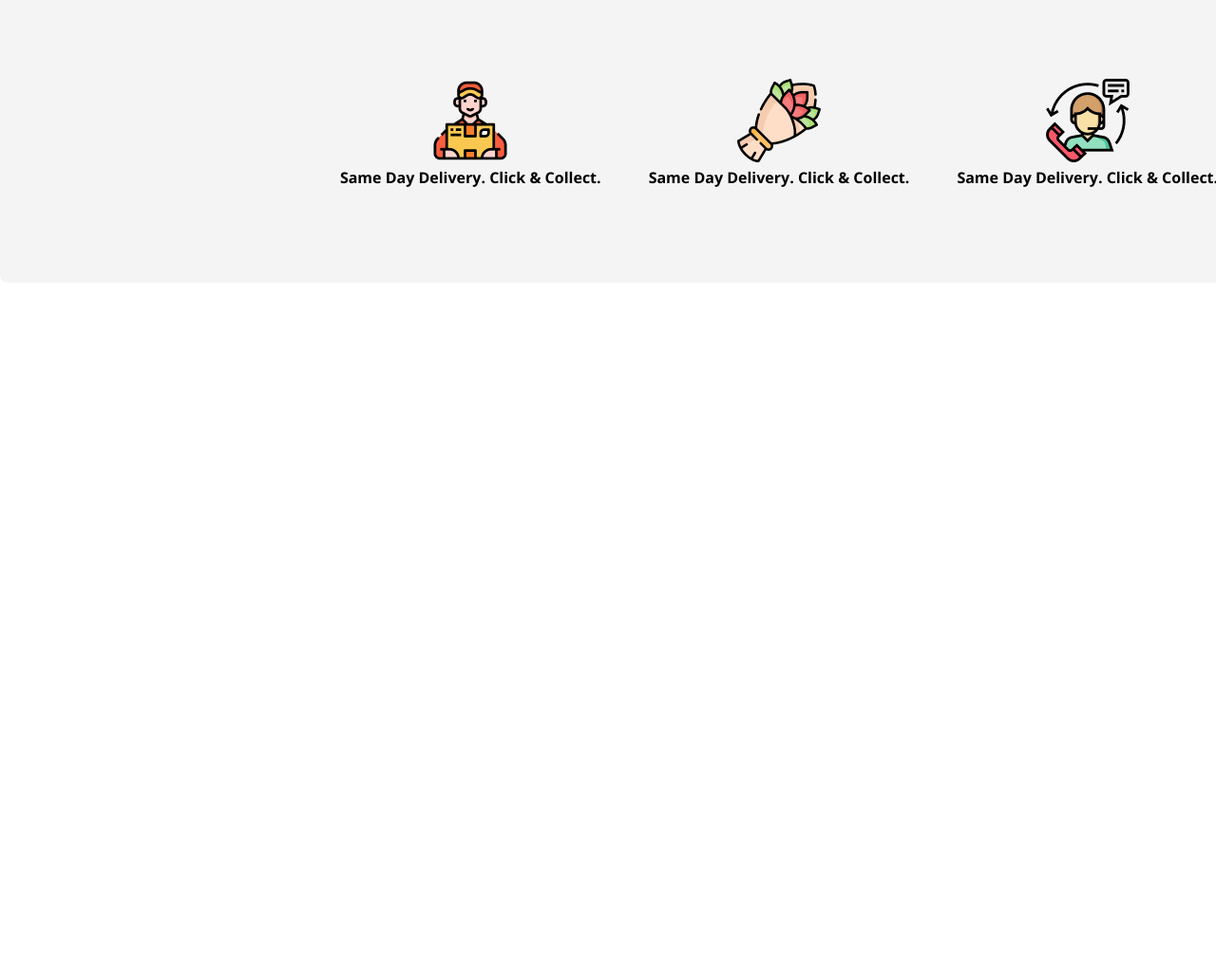
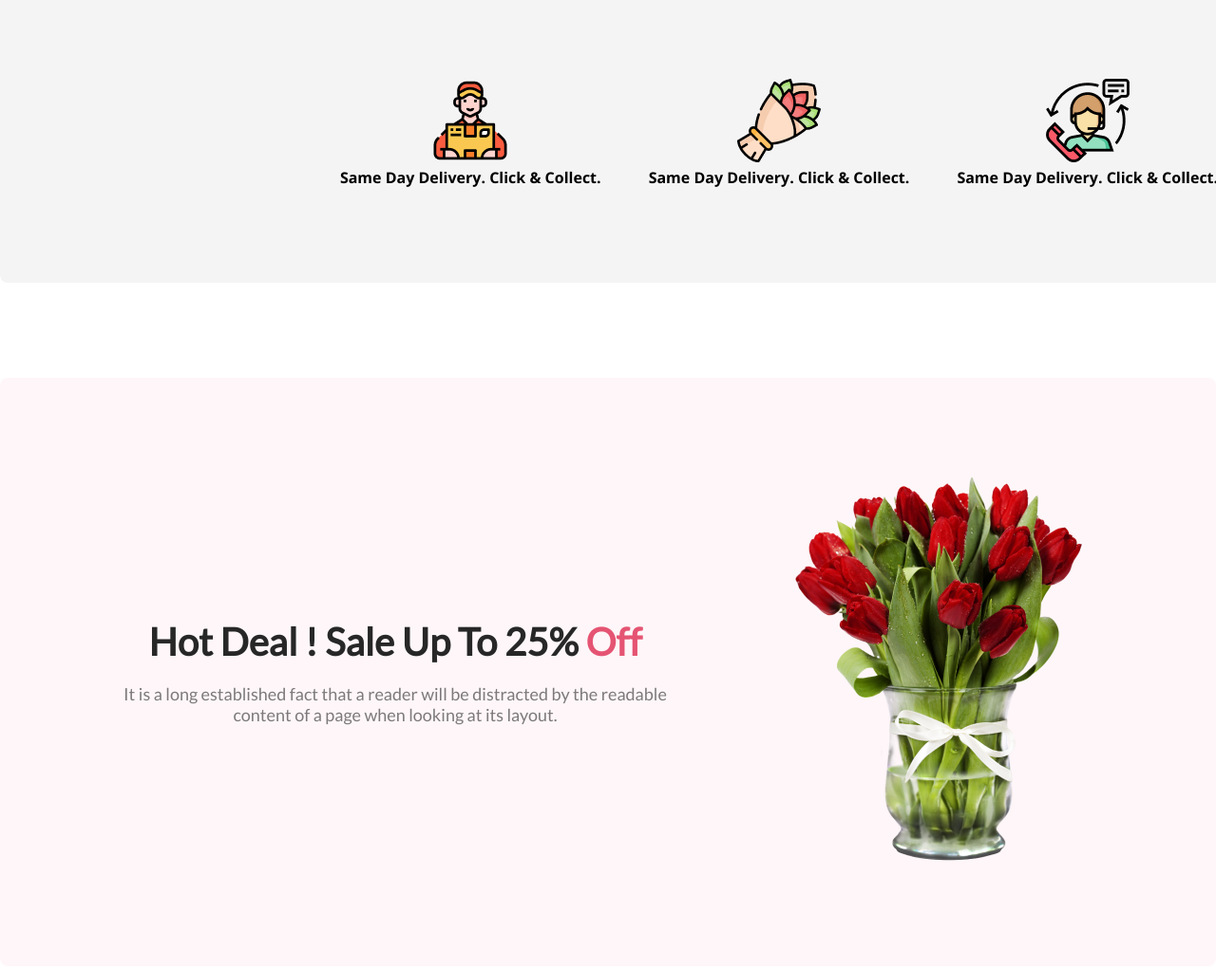
Before and after one commit to Samrat-ahammed/flower-shop-assignment, a plain HTML site: page index.html in a window 1280 px wide. Shown: the part 1906-2927 px from the top of the page at 95% size. Before the commit the page ends 2204 px from the top, so only its background shows below. Drawn offline with nearby package versions, Linux system fonts and the light colour scheme.

Commit message:
add hotdeal section

```diff
--- a/index.html
+++ b/index.html
@@ -80,6 +80,24 @@
           <p>Same Day Delivery. Click & Collect.</p>
         </div>
       </div>
+      <!-- hot deal section -->
+
+      <div class="hotdeal-container">
+        <div class="hot-deal-text">
+          <h2 class="featured-title-text">
+            Hot Deal ! Sale Up To 25% <span id="privet-text">Off</span>
+          </h2>
+          <p class="featured-subtitle-text">
+            It is a long established fact that a reader will be distracted by
+            the readable <br />
+            content of a page when looking at its layout.
+          </p>
+        </div>
+
+        <div class="hotdeal-image">
+          <img src="Flower Asset\pngwing 8.png" alt="" />
+        </div>
+      </div>
     </main>
     <footer></footer>
   </body>
--- a/style/flower-shop-style.css
+++ b/style/flower-shop-style.css
@@ -154,3 +154,20 @@ body {
   margin: 0 auto;
   gap: 50px;
 }
+
+/* hot deal section */
+
+#privet-text {
+  color: #e55473;
+}
+
+.hotdeal-container {
+  display: flex;
+  justify-content: space-evenly;
+  align-items: center;
+  height: 620px;
+  border-radius: 8px;
+  background: rgba(229, 84, 115, 0.05);
+  margin-top: 100px;
+  margin-bottom: 100px;
+}
```
